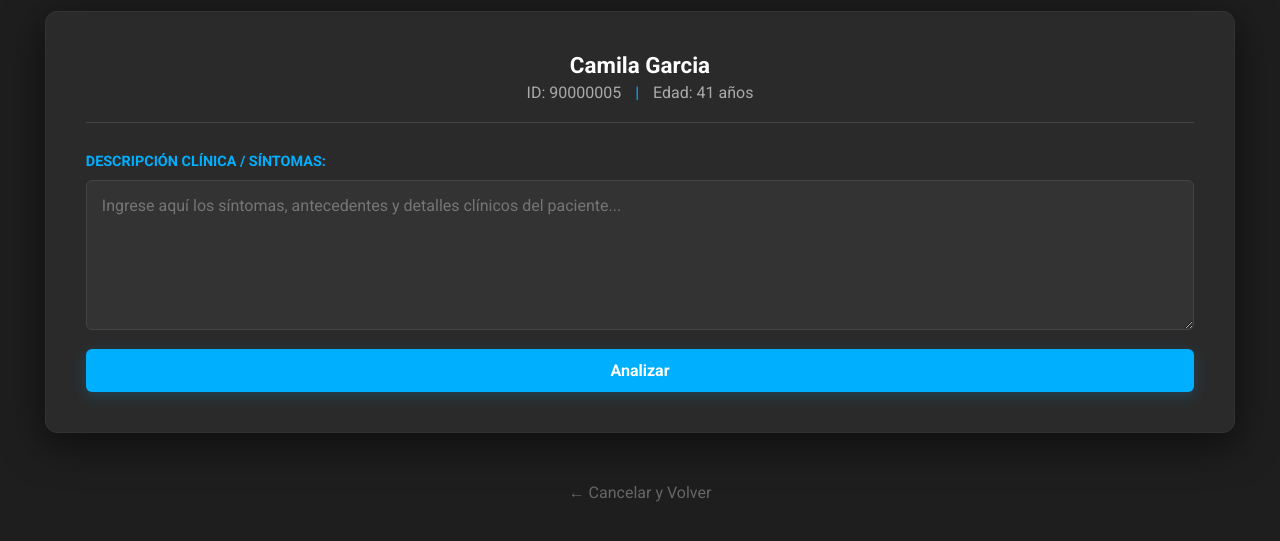
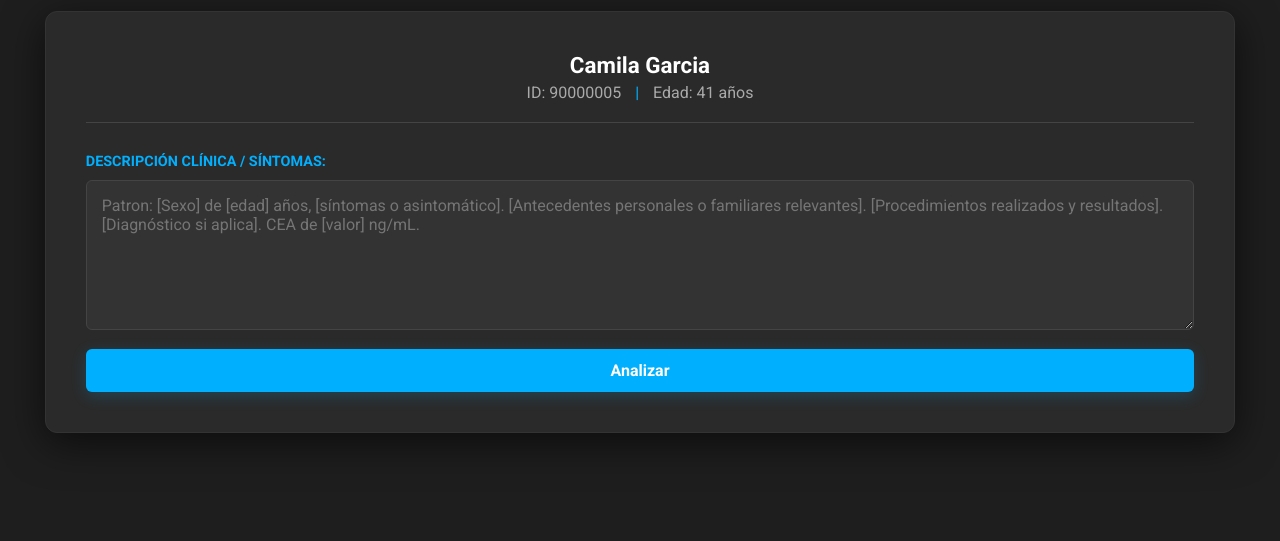
Before and after one commit to Juan07Da/plt-ccr, a Django app: page /analisis_descrip_clinica/20/ in a window 1280 px wide. Shown: the part 133-674 px from the top of the page. Run offline with Django 5.2, Linux system fonts and the light colour scheme; data comes from the database, SQL or seed files in the repository.

Commit message:
dp final

```diff
--- a/myapp/templates/analisis_descrip_clinica.html
+++ b/myapp/templates/analisis_descrip_clinica.html
@@ -295,7 +295,7 @@
         <form method="post">
             {% csrf_token %}
             <label for="texto_clinico">Descripción Clínica / Síntomas:</label>
-            <textarea id="texto_clinico" name="texto_clinico" placeholder="Ingrese aquí los síntomas, antecedentes y detalles clínicos del paciente..." required>{{ texto_ingresado }}</textarea>
+            <textarea id="texto_clinico" name="texto_clinico" placeholder="Patron: [Sexo] de [edad] años, [síntomas o asintomático]. [Antecedentes personales o familiares relevantes]. [Procedimientos realizados y resultados]. [Diagnóstico si aplica]. CEA de [valor] ng/mL."  required>{{ texto_ingresado }}</textarea>
 
             <button type="submit" name="accion" value="analizar" class="btn btn-analizar">
                  Analizar
@@ -371,9 +371,5 @@
 
     </div>
 
-    {% if not mensaje_exito %}
-    <a href="{% url 'home' %}" class="back-link">← Cancelar y Volver</a>
-    {% endif %}
-
 </body>
 </html>
--- a/myapp/templates/historial_clinico.html
+++ b/myapp/templates/historial_clinico.html
@@ -4,7 +4,7 @@
 <head>
     <meta charset="UTF-8">
     <meta name="viewport" content="width=device-width, initial-scale=1.0">
-    <title>Historial Médico - {{ paciente.primer_nombre }}</title>
+    <title>Historial Clinico - {{ paciente.primer_nombre }}</title>
 
     <link rel="preconnect" href="https://fonts.googleapis.com">
     <link rel="preconnect" href="https://fonts.gstatic.com" crossorigin>
```
